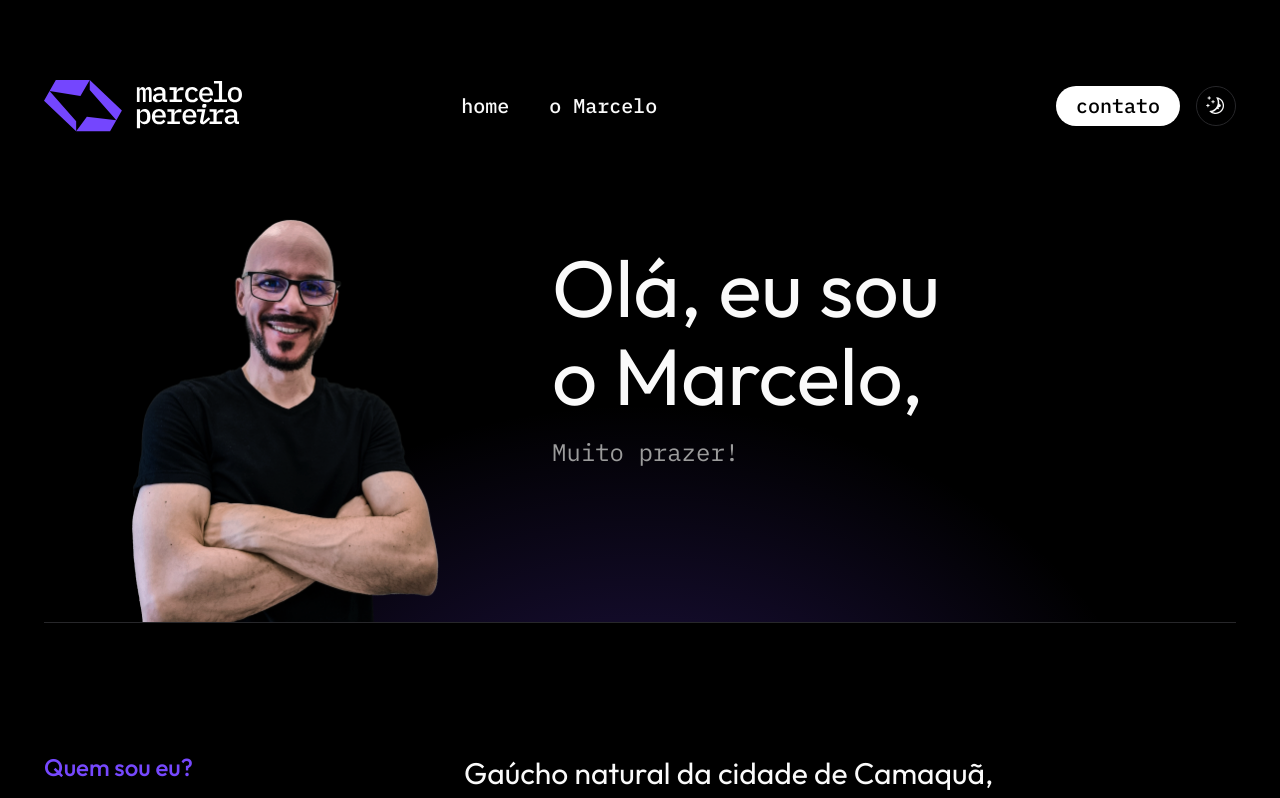
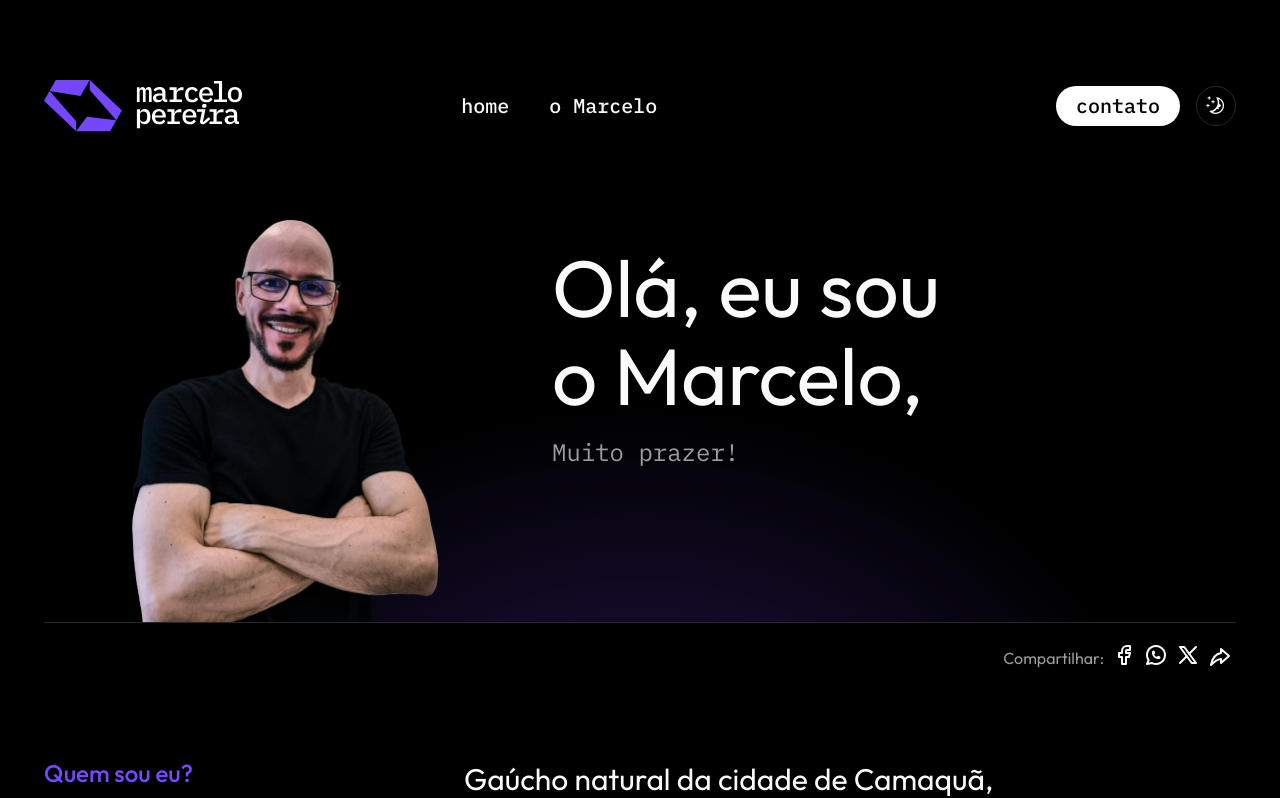
Before and after one commit to marcelopoars/my-website, a Next.js app: page /o-marcelo in a window 1280 px wide. Shown: the top 798 px of the page. Built offline with nearby package versions, Linux system fonts and the light colour scheme.

Commit message:
refactor: change Share component

```diff
--- a/src/components/o-marcelo/about-me.tsx
+++ b/src/components/o-marcelo/about-me.tsx
@@ -28,12 +28,15 @@ export function AboutMe() {
       <div className="container">
         <hr className="bg-foreground/10 h-px" />
 
-        <div className="flex flex-col gap-6 pt-12 md:flex-row md:items-start md:gap-28 lg:pt-32 lg:gap-0">
+        <div className="flex justify-end mt-4">
+          <Share />
+        </div>
+
+        <div className="flex flex-col gap-6 pt-8 md:flex-row md:items-start md:gap-28 lg:pt-20 lg:gap-0">
           <div className="lg:sticky lg:top-12">
             <h2 className="text-primary text-xl whitespace-nowrap font-medium lg:min-w-[420px] lg:text-2xl">
               Quem sou eu?
             </h2>
-            <Share />
           </div>
 
           <div className="max-w-[645px] space-y-6 lg:text-3xl lg:leading-normal lg:space-y-12">
--- a/src/components/share/share-button.tsx
+++ b/src/components/share/share-button.tsx
@@ -1,7 +1,6 @@
 'use client'
 
 import { IconShare3 } from '@tabler/icons-react'
-import { Button } from '../ui'
 
 interface ShareButtonProps {
   canonicalUrl: string
@@ -24,13 +23,8 @@ export function ShareButton({ canonicalUrl, titleSite }: ShareButtonProps) {
   }
 
   return (
-    <Button
-      className="gap-2"
-      variant={'outline'}
-      size={'icon'}
-      onClick={handleShare}
-    >
+    <button className="p-1 hover:text-primary transition" onClick={handleShare}>
       <IconShare3 />
-    </Button>
+    </button>
   )
 }
--- a/src/components/share/share-desktop.tsx
+++ b/src/components/share/share-desktop.tsx
@@ -16,7 +16,7 @@ export function ShareDesktop({ canonicalUrl, titleSite }: ShareDesktopProps) {
   const whatsAppUrl = `https://api.whatsapp.com/send?text=${encodeURIComponent(canonicalUrl)}`
 
   return (
-    <div className="hidden lg:flex items-center gap-1 lg:mt-4">
+    <div className="hidden lg:flex items-center gap-1">
       <span className="text-muted-foreground">Compartilhar:</span>
       <ul className="flex items-center">
         <li>
--- a/src/components/share/share.tsx
+++ b/src/components/share/share.tsx
@@ -8,7 +8,7 @@ export function Share() {
   return (
     <>
       <div className="lg:hidden flex items-center gap-2">
-        <span className="text-muted-foreground">Compartilhar:</span>
+        <span className="text-sm text-muted-foreground">Compartilhar:</span>
         <ShareButton canonicalUrl={canonicalUrl} titleSite={titleSite} />
       </div>
 
```
